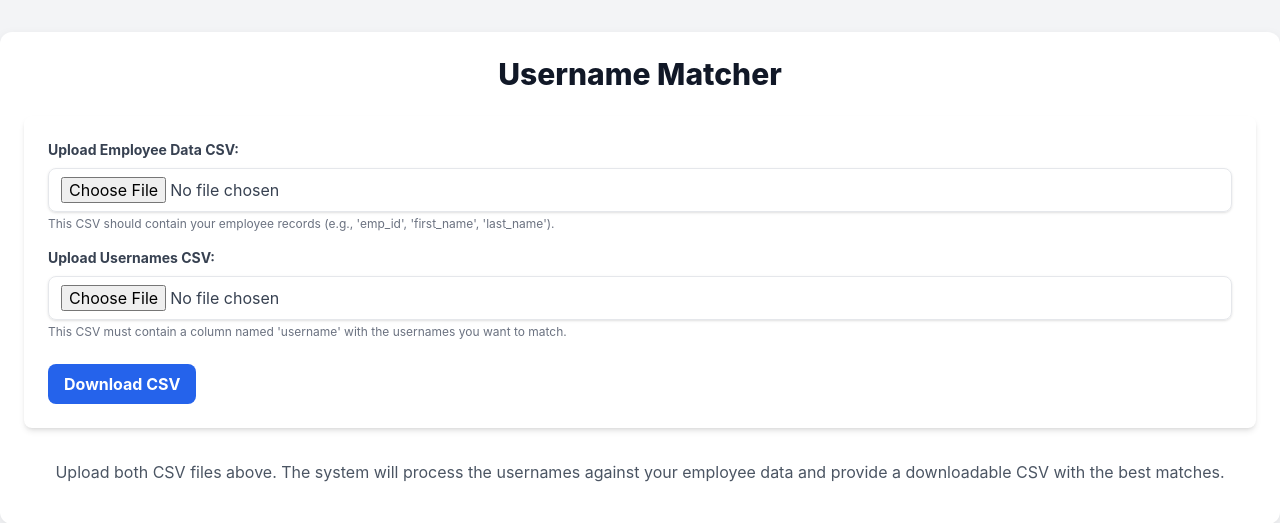
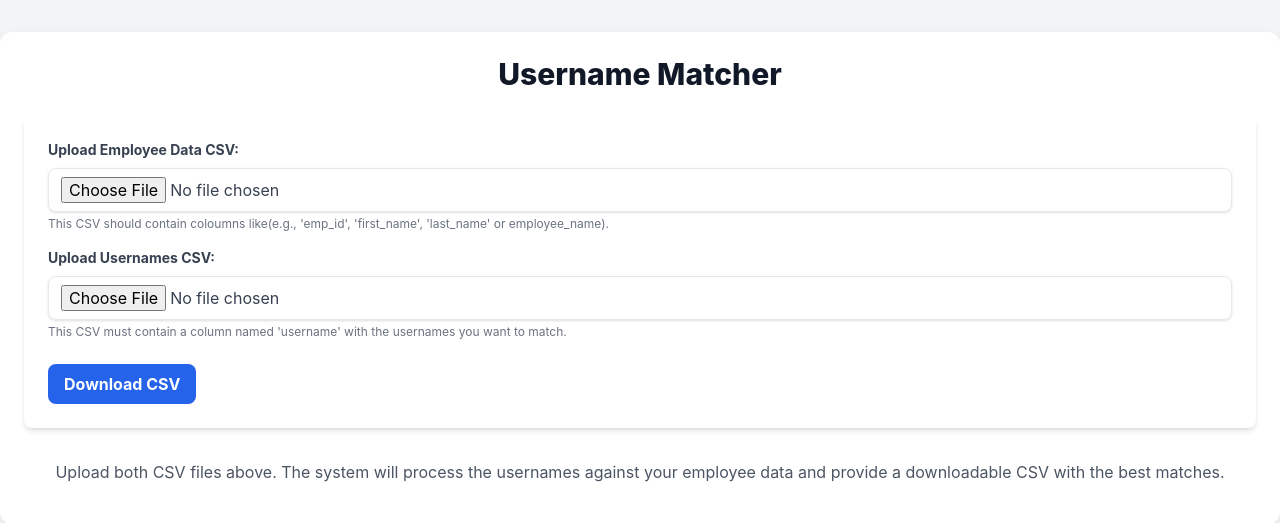
Before and after one commit to midhunprahash-ui/Name_match_ml, a Flask app: page / in a window 1280 px wide. Shown: the top 523 px of the page. Run offline with Flask 3, Linux system fonts and the light colour scheme; some libraries are stand-ins or nearby versions.

Commit message:
Update CSV input instructions for clarity on column names

```diff
--- a/templates/index.html
+++ b/templates/index.html
@@ -80,8 +80,8 @@
                         Data CSV:</label>
                     <input type="file" name="employee_csv_file" id="employee_csv_file" accept=".csv"
                         class="shadow appearance-none border rounded-lg w-full py-2 px-3 text-gray-700 leading-tight focus:outline-none focus:ring-2 focus:ring-blue-500 focus:border-transparent" />
-                    <p class="text-xs text-gray-500 mt-1">This CSV should contain your employee records (e.g., 'emp_id',
-                        'first_name', 'last_name').</p>
+                    <p class="text-xs text-gray-500 mt-1">This CSV should contain coloumns like(e.g., 'emp_id',
+                        'first_name', 'last_name' or employee_name).</p>
                 </div>
 
                 <div class="mb-6">
```
